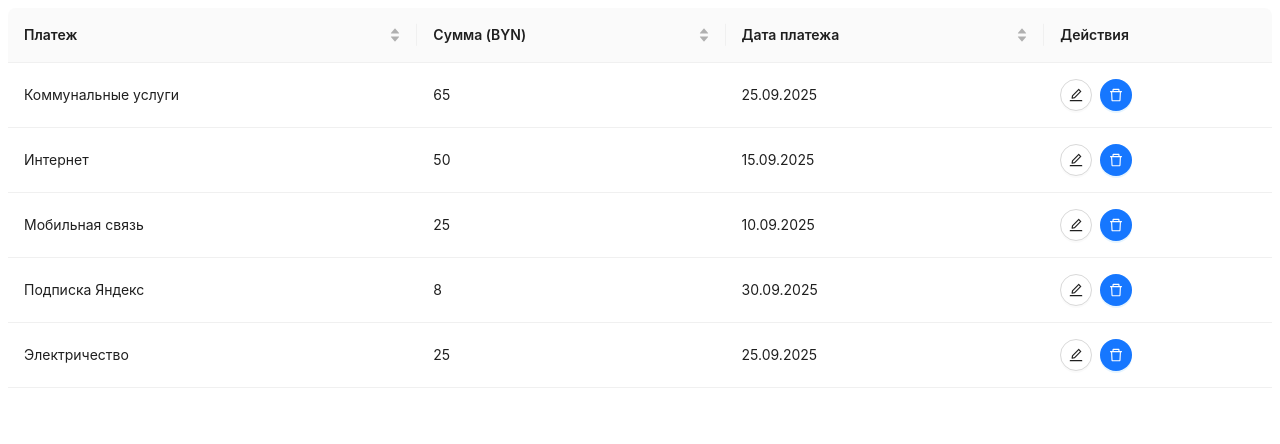
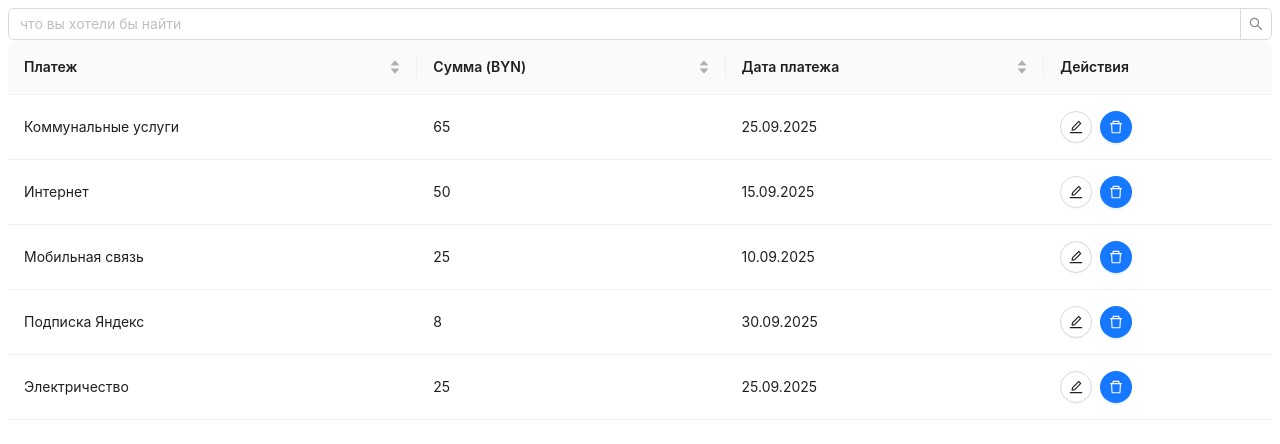
Before and after one commit to PolinaRomanchuk/table_test_task, a React app: page / in a window 1280 px wide. Shown: the top 444 px of the page. Built offline with nearby package versions, Linux system fonts and the light colour scheme.

Commit message:
feat: create searching

```diff
--- a/src/components/App/App.tsx
+++ b/src/components/App/App.tsx
@@ -1,10 +1,14 @@
-import { ReactElement } from "react";
+import { ReactElement, useState } from "react";
 import Main from "../Main/Main";
+import PaymentSearch from "../Search/PaymentSearch";
 
 export const App = (): ReactElement => {
+  const [search, setSearch] = useState("");
+
   return (
     <>
-      <Main />
+      <PaymentSearch search={search} setSearch={setSearch} />
+      <Main search={search}  />
     </>
   );
 };
--- a/src/components/Main/Main.tsx
+++ b/src/components/Main/Main.tsx
@@ -40,12 +40,25 @@ export const columns: TableProps<DataType>["columns"] = [
   },
 ];
 
-const Main = (): ReactElement => {
+type MainProps = {
+  search: string;
+};
+
+const Main = ({ search }: MainProps): ReactElement => {
+  const filteredData = paymentData.filter((item) => {
+    const searchLowerCase = search.toLowerCase();
+    return (
+      item.name.toLowerCase().includes(searchLowerCase) ||
+      item.money.toString().includes(searchLowerCase) ||
+      item.date.toLocaleDateString("ru-RU").includes(searchLowerCase)
+    );
+  });
+
   return (
     <>
       <Table<DataType>
         columns={columns}
-        dataSource={paymentData}
+        dataSource={filteredData}
         pagination={false}
         showSorterTooltip={{
           target: "sorter-icon",
--- /dev/null
+++ b/src/components/Search/PaymentSearch.tsx
@@ -0,0 +1,25 @@
+import { Input } from "antd";
+const { Search } = Input;
+
+import { ReactElement } from "react";
+
+type PaymentSearchProps = {
+  search: string;
+  setSearch: (value: string) => void;
+};
+
+const PaymentSearch = ({
+  setSearch,
+}: PaymentSearchProps): ReactElement => {
+  return (
+    <>
+      <Search
+        placeholder="что вы хотели бы найти"
+        allowClear
+        onChange={(e) => setSearch(e.target.value)}
+      />
+    </>
+  );
+};
+
+export default PaymentSearch;
```
